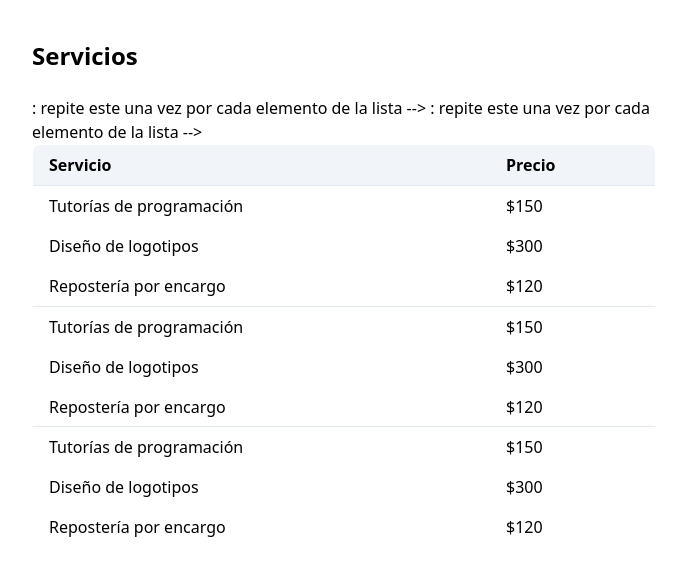
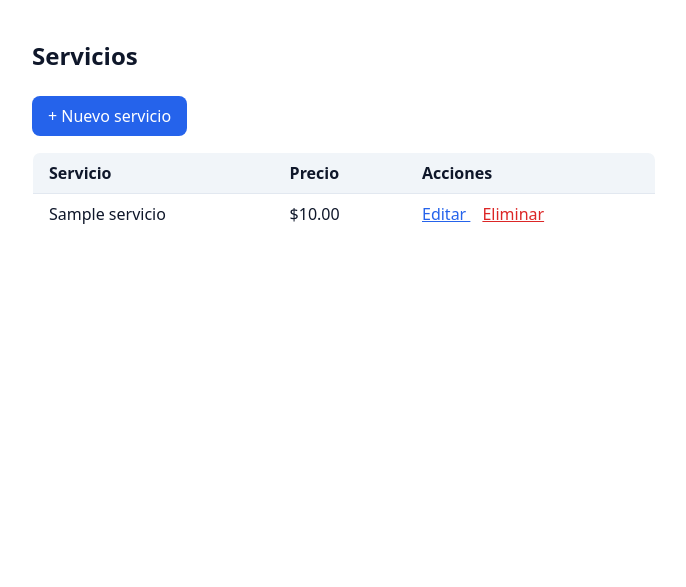
Before and after one commit to madridsanchezroman/u3s5-madridsanchezromanalejandro, a Django app: page /servicios/ in a window 1280 px wide. Shown: the top 587 px of the page, without its empty margins (296-982 px from the left). Run offline with Django 5.2, Linux system fonts and the light colour scheme; tables that the repository leaves empty hold one stand-in row (values such as "Sample post"); some libraries are stand-ins or nearby versions.

Commit message:
Unidad 3 Semana 5 CRUD completo con ModelForms madridsanchezromanalejandro

```diff
--- /dev/null
+++ b/core/templates/core/base.html
@@ -0,0 +1,52 @@
+
+{# base.html: plantilla principal que comparten todas las paginas #}
+<!DOCTYPE html>
+<html lang="es">
+<head>
+    {# Permite mostrar acentos y caracteres especiales #}
+    <meta charset="UTF-8">
+
+    {# Adapta la pagina a celulares y computadoras #}
+    <meta name="viewport" content="width=device-width, initial-scale=1">
+
+    {# Permite cambiar el titulo de cada pagina #}
+    <title>{% block titulo %}Servicios{% endblock %}</title>
+
+    {# Tailwind para los estilos de la pagina #}
+    <script src="https://cdn.tailwindcss.com"></script>
+
+    {# Estilos para los campos de los formularios #}
+    <style>
+        input, textarea, select {
+            border: 1px solid #94a3b8;
+            border-radius: .5rem;
+            padding: .4rem .6rem;
+            width: 100%;
+        }
+
+        label {
+            display: block;
+            font-weight: 600;
+            margin-bottom: .2rem;
+        }
+
+        .errorlist {
+            color: #dc2626;
+            font-size: .9rem;
+        }
+
+        .helptext {
+            color: #64748b;
+            font-size: .8rem;
+            display: block;
+        }
+    </style>
+</head>
+
+<body class="max-w-2xl mx-auto py-10 px-6 bg-white text-slate-900">
+
+    {# Aqui se mostrara el contenido de cada pagina #}
+    {% block contenido %}{% endblock %}
+
+</body>
+</html>
--- a/core/templates/core/inicio.html
+++ b/core/templates/core/inicio.html
@@ -12,4 +12,4 @@
   <!-- {{ host }}: reemplazado por contexto['host'] — si dice "aivencloud.com" es MySQL real -->
   <p>Host: mysql-2e9672af-madridsanchezromanalejandro.c.aivencloud.com</p>
 </body>
-</html>
+</html>x
--- a/core/templates/core/servicios.html
+++ b/core/templates/core/servicios.html
@@ -1,33 +1,77 @@
-<!DOCTYPE html>
-<html lang="es">
-<head>
-  <meta charset="UTF-8">
-  <title>Servicios</title>
-  <!-- mismo Play CDN de Tailwind que usaste en la Semana 2 -->
-  <script src="https://cdn.tailwindcss.com"></script>
-</head>
-<body class="max-w-2xl mx-auto py-10 px-6">
+
+{% extends 'core/base.html' %}
+
+{# Contenido principal del listado #}
+{% block contenido %}
+
+    {# Titulo de la pagina #}
     <h1 class="text-2xl font-bold mb-6">Servicios</h1>
-  <!-- table w-full: la tabla ocupa todo el ancho del contenedor -->
+
+    {# Enlace para registrar un nuevo servicio #}
+    <a href="{% url 'crear_servicio' %}"
+       class="inline-block mb-4 bg-blue-600 text-white px-4 py-2 rounded-lg">
+        + Nuevo servicio
+    </a>
+
+    {# Tabla donde aparecen los servicios de MySQL #}
     <table class="w-full border border-slate-200 rounded-lg overflow-hidden">
+
+        {# Encabezados de la tabla #}
         <thead class="bg-slate-100">
             <tr>
                 <th class="text-left px-4 py-2">Servicio</th>
                 <th class="text-left px-4 py-2">Precio</th>
+                <th class="text-left px-4 py-2">Acciones</th>
             </tr>
         </thead>
+
+        {# Cuerpo de la tabla #}
         <tbody>
-      <!-- {% for servicio in servicios %}: repite este <tr> una vez por cada elemento de la lista -->
+
+            {# Recorre los servicios guardados en MySQL #}
             {% for servicio in servicios %}
+
             <tr class="border-t border-slate-200">
-        <!-- {{ servicio.nombre }}: accede a la clave 'nombre' del diccionario actual -->
-        <td class="px-4 py-2">{{ servicio.nombre }}</td>
-        <!-- {{ servicio.precio }}: accede a la clave 'precio' del diccionario actual -->
-        <td class="px-4 py-2">${{ servicio.precio }}</td>
+
+                {# Nombre del servicio #}
+                <td class="px-4 py-2">
+                    {{ servicio.titulo }}
+                </td>
+
+                {# Precio del servicio #}
+                <td class="px-4 py-2">
+                    ${{ servicio.precio }}
+                </td>
+
+                {# Enlaces para editar y eliminar #}
+                <td class="px-4 py-2">
+
+                    <a href="{% url 'editar_servicio' servicio.pk %}"
+                       class="text-blue-600 underline">
+                        Editar
+                    </a>
+
+                    <a href="{% url 'eliminar_servicio' servicio.pk %}"
+                       class="text-red-600 underline ml-3">
+                        Eliminar
+                    </a>
+
+                </td>
             </tr>
-      <!-- {% endfor %}: cierra el bucle, obligatorio en Django (a diferencia de Python) -->
+
+            {# Si no existen servicios registrados #}
+            {% empty %}
+
+            <tr>
+                <td colspan="3"
+                    class="px-4 py-6 text-center text-slate-500">
+                    Todavía no hay servicios.
+                </td>
+            </tr>
+
             {% endfor %}
+
         </tbody>
     </table>
-</body>
-</html>
+
+{% endblock %}
--- a/core/urls.py
+++ b/core/urls.py
@@ -1,13 +1,27 @@
-# path: función para definir una ruta individual
+
+# path: permite crear rutas para las paginas
 from django.urls import path
-# views: el archivo que acabás de escribir, en la misma carpeta
+
+# views: importa las funciones de nuestro archivo views.py
 from . import views
 
-# urlpatterns: lista de rutas que esta app entiende
+
+# Lista de rutas de nuestra aplicacion
 urlpatterns = [
-    # '': la URL vacía (la raíz de esta app) · views.inicio: la función que la atiende
-    # name='inicio': un alias interno para referirse a esta ruta sin escribir la URL a mano
+
+    # Pagina de inicio de la Semana 3
     path('', views.inicio, name='inicio'),
-        # nueva ruta 'servicios/' → función views.servicios → alias 'servicios'
+
+    # Muestra todos los servicios guardados en MySQL
     path('servicios/', views.servicios, name='servicios'),
+
+    # Permite registrar un nuevo servicio
+    path('servicios/nuevo/', views.crear_servicio, name='crear_servicio'),
+
+    # Permite editar un servicio mediante su ID
+    path('servicios/<int:pk>/editar/', views.editar_servicio, name='editar_servicio'),
+
+    # Permite eliminar un servicio mediante su ID
+    path('servicios/<int:pk>/eliminar/', views.eliminar_servicio, name='eliminar_servicio'),
+
 ]
--- a/core/views.py
+++ b/core/views.py
@@ -1,27 +1,136 @@
-# render: función que combina una plantilla con datos y arma la respuesta HTTP
-from django.shortcuts import render
-# connection: objeto de Django que expone la configuración de la base de datos activa
+
+# render: combina una plantilla con datos
+# redirect: redirige a otra pagina
+# get_object_or_404: busca un registro o muestra error 404
+from django.shortcuts import render, redirect, get_object_or_404
+
+# connection: permite consultar la configuracion de la base de datos
 from django.db import connection
 
-# def: toda vista es una función que recibe "request" (la petición del navegador)
+# login_required: exige iniciar sesion
+from django.contrib.auth.decorators import login_required
+
+# Servicio: modelo de la base de datos
+from .models import Servicio
+
+# ServicioForm: formulario creado en forms.py
+from .forms import ServicioForm
+
+
+# Vista de inicio de la Semana 3
 def inicio(request):
-    # settings_dict: diccionario interno con ENGINE, HOST, NAME, etc. de la conexión activa
+    # Obtiene la informacion de la base de datos
     info_bd = connection.settings_dict
-    # contexto: los datos que la plantilla va a poder usar con {{ variable }}
+
+    # Datos que se envian a la plantilla
     contexto = {
         'motor': info_bd['ENGINE'],
         'host': info_bd['HOST'],
     }
-    # render: junta el template "core/inicio.html" con el contexto y devuelve el HTML final
+
+    # Muestra la pagina de inicio
     return render(request, 'core/inicio.html', contexto)
 
-# nueva función de vista, además de "inicio" que ya tenías
+
+# Vista que muestra todos los servicios
 def servicios(request):
-    # lista_servicios: datos de ejemplo en Python — todavía no vienen de MySQL
-    lista_servicios = [
-        {'nombre': 'Tutorías de programación', 'precio': 150},
-        {'nombre': 'Diseño de logotipos', 'precio': 300},
-        {'nombre': 'Repostería por encargo', 'precio': 120},
-    ]
-    # se la pasamos a la plantilla con la clave 'servicios'
-    return render(request, 'core/servicios.html', {'servicios': lista_servicios})
+    # Obtiene los servicios guardados en MySQL
+    lista_servicios = Servicio.objects.all()
+
+    # Envia los servicios a la plantilla
+    return render(request, 'core/servicios.html', {
+        'servicios': lista_servicios
+    })
+
+
+# Exige que el usuario inicie sesion
+@login_required
+def crear_servicio(request):
+
+    # Comprueba si se envio el formulario
+    if request.method == 'POST':
+
+        # Recibe los datos escritos
+        form = ServicioForm(request.POST)
+
+        # Comprueba que los datos sean correctos
+        if form.is_valid():
+
+            # Crea el servicio sin guardarlo todavia
+            nuevo = form.save(commit=False)
+
+            # Asigna el usuario que inicio sesion
+            nuevo.propietario = request.user
+
+            # Guarda el servicio en la base de datos
+            nuevo.save()
+
+            # Regresa al listado de servicios
+            return redirect('servicios')
+
+    else:
+        # Crea un formulario vacio
+        form = ServicioForm()
+
+    # Muestra el formulario
+    return render(request, 'core/servicio_form.html', {
+        'form': form,
+        'titulo_pagina': 'Nuevo servicio'
+    })
+
+
+# Exige que el usuario inicie sesion para editar
+@login_required
+def editar_servicio(request, pk):
+
+    # Busca el servicio por su ID
+    # Si no existe, muestra error 404
+    servicio = get_object_or_404(Servicio, pk=pk)
+
+    # Comprueba si el usuario envio cambios
+    if request.method == 'POST':
+
+        # Carga los datos nuevos sobre el servicio existente
+        form = ServicioForm(request.POST, instance=servicio)
+
+        # Comprueba que los datos sean validos
+        if form.is_valid():
+
+            # Guarda los cambios en MySQL
+            form.save()
+
+            # Regresa al listado de servicios
+            return redirect('servicios')
+
+    else:
+        # Muestra el formulario con los datos actuales
+        form = ServicioForm(instance=servicio)
+
+    # Utiliza el mismo formulario de crear servicios
+    return render(request, 'core/servicio_form.html', {
+        'form': form,
+        'titulo_pagina': 'Editar servicio'
+    })
+
+
+# Exige que el usuario inicie sesion para eliminar
+@login_required
+def eliminar_servicio(request, pk):
+
+    # Busca el servicio por su ID
+    # Si no existe, muestra error 404
+    servicio = get_object_or_404(Servicio, pk=pk)
+
+    # Solo elimina cuando el usuario confirma
+    if request.method == 'POST':
+
+        # Elimina el servicio de MySQL
+        servicio.delete()
+
+        # Regresa al listado de servicios
+        return redirect('servicios')
+
+    # Muestra la pantalla para confirmar
+    return render(request, 'core/servicio_confirm_delete.html', {
+        'servicio': servicio
+    })
--- a/miproyecto_MSRA/settings.py
+++ b/miproyecto_MSRA/settings.py
@@ -160,3 +160,5 @@ STORAGES = {
     },
 # cierre del diccionario STORAGES
 }
+# Redirige al login del administrador cuando se necesita iniciar sesión
+LOGIN_URL = '/admin/login/'
```
Also changed, not shown: core/forms.py (added, +16 -0 lines), core/templates/core/servicio_confirm_delete.html (added, +40 -0 lines), core/templates/core/servicio_form.html (added, +38 -0 lines). Lines whose indentation alone changed are shown as unchanged.
